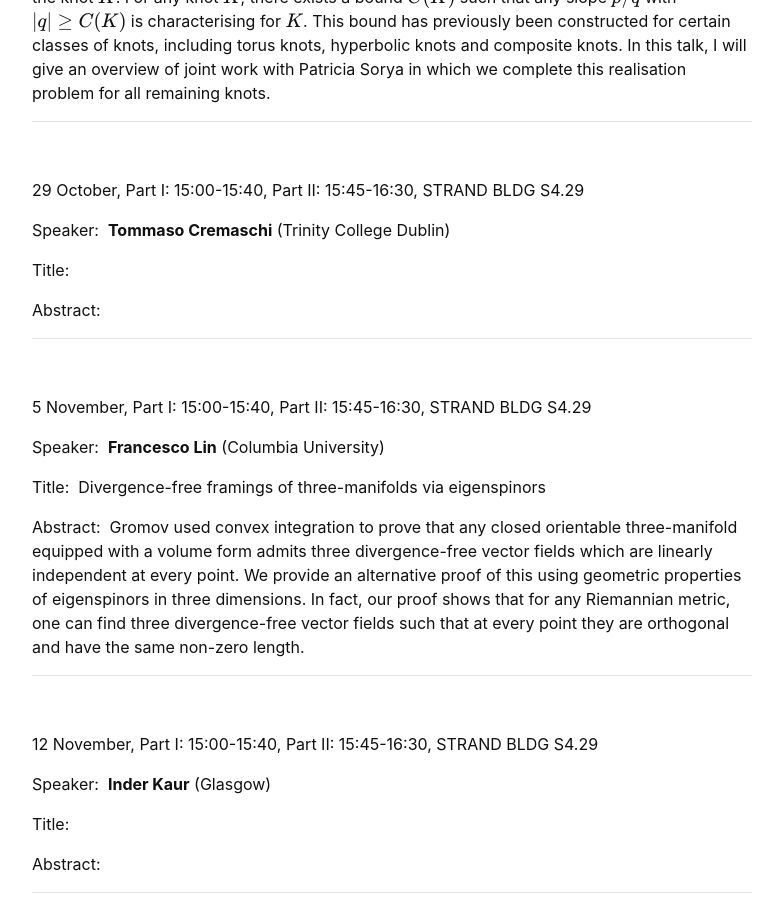
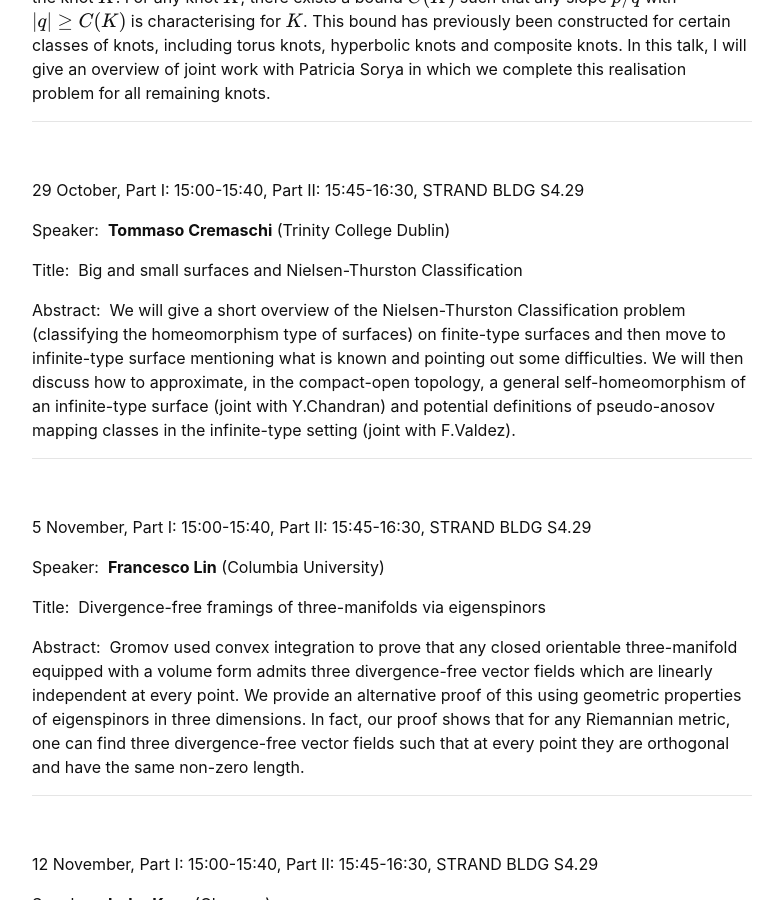
Before and after one commit to kcl-geometry-seminar/kcl-geometry-seminar.github.io, a Jekyll site: the page built from pages/index.md, in a window 1280 px wide and 900 px high, scrolled down 1972 px. Shown: the whole window, without its empty margins (248-1031 px from the left). Built offline with Jekyll 4.4.1, drawn with Linux system fonts in a browser that asks for light colours; formulas are drawn with MathJax 3; a script that is not in the unit is left out.

Commit message:
Update index.md
Added the title and abstract for Cremaschi's talk.

```diff
--- a/pages/index.md
+++ b/pages/index.md
@@ -73,9 +73,9 @@ Abstract:&nbsp; A slope $p/q$ is characterising for a knot $K$ if the oriented h
 
 Speaker:&nbsp; **Tommaso Cremaschi** (Trinity College Dublin)
 
-Title:&nbsp;
+Title:&nbsp; Big and small surfaces and Nielsen-Thurston Classification
 
-Abstract:&nbsp;
+Abstract:&nbsp; We will give a short overview of the Nielsen-Thurston Classification problem (classifying the homeomorphism type of surfaces) on finite-type surfaces and then move to infinite-type surface mentioning what is known and pointing out some difficulties. We will then discuss how to approximate, in the compact-open topology, a general self-homeomorphism of an infinite-type surface (joint with Y.Chandran) and potential definitions of pseudo-anosov mapping classes in the infinite-type setting (joint with F.Valdez).
 
 
 ---------------------------------------------------------
```
